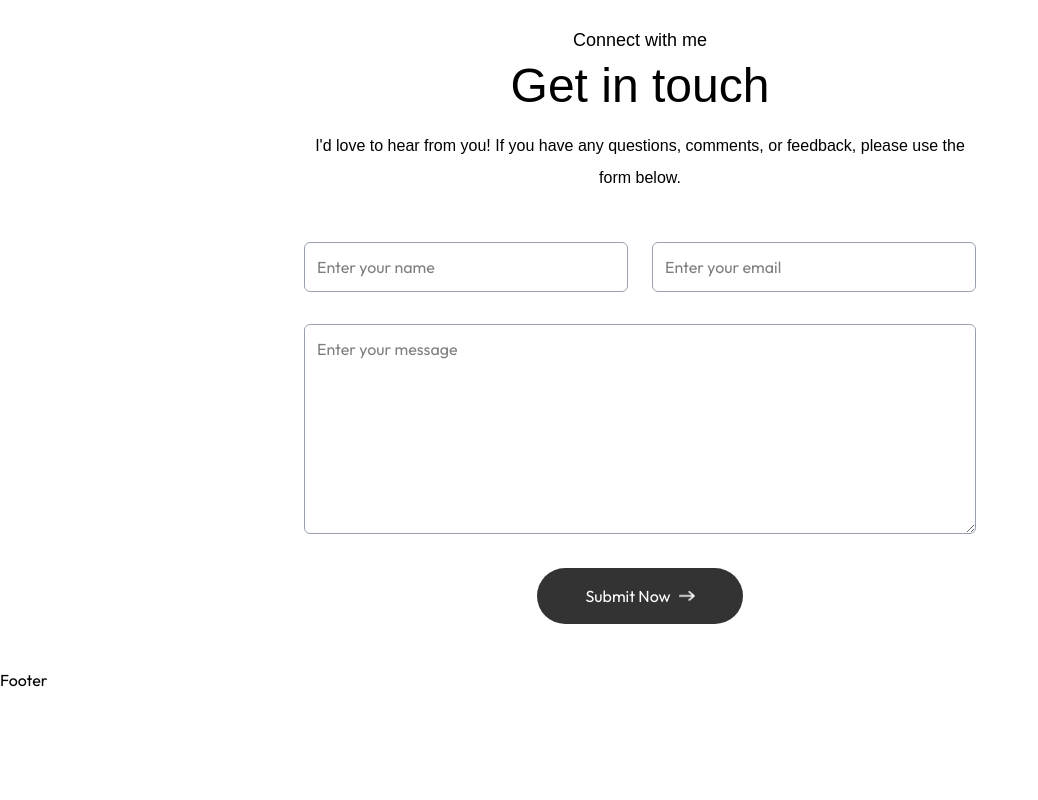
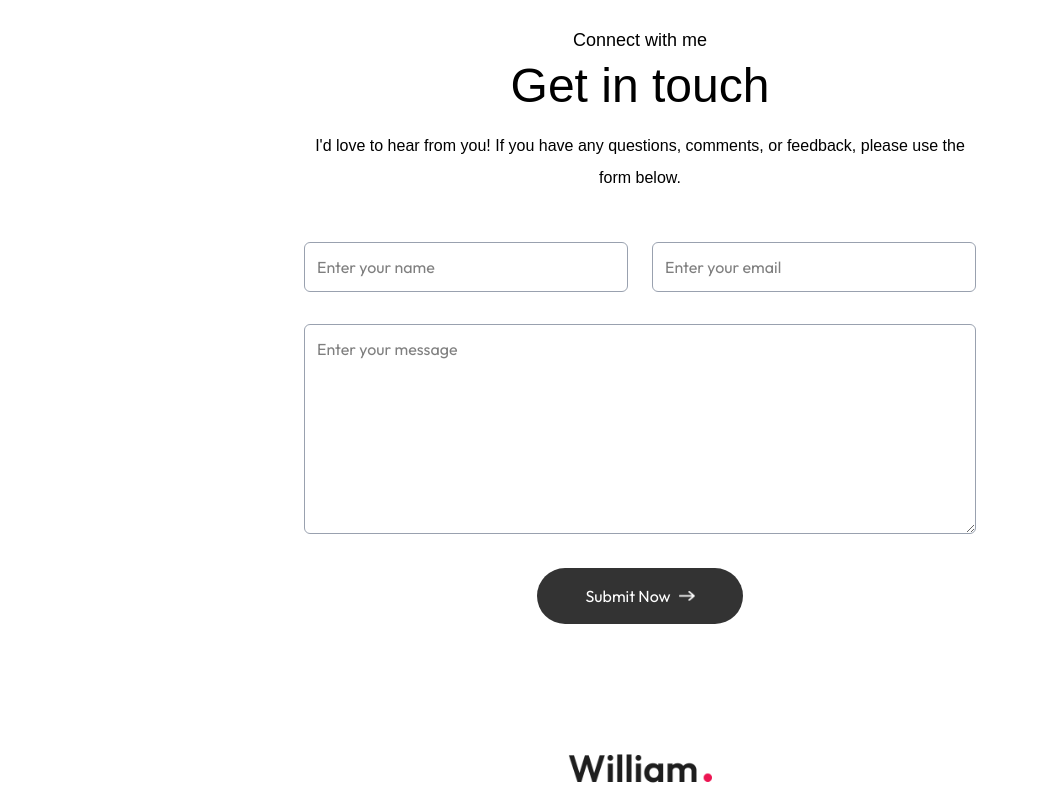
Before and after one commit to avicious/portfolio, a Next.js app: page / in a window 1280 px wide. Shown: the part 3016-3816 px from the top of the page, without its empty margins (0-1038 px from the left). Before the commit the page ends 3712 px from the top, so only its background shows below. Built offline with nearby package versions, Linux system fonts and the light colour scheme; no server answers; a web font is replaced by a local one.

Commit message:
footer updated

```diff
--- a/components/Footer.jsx
+++ b/components/Footer.jsx
@@ -1,7 +1,14 @@
+import { assets } from "@/assets/assets";
+import Image from "next/image";
+
 const Footer = () => {
-    return (
-        <div>Footer</div>
-    );
+  return (
+    <div className="mt-20">
+      <div className="text-center">
+        <Image src={assets.logo} alt="Shubham" className="w-36 mx-auto mb-2" />
+      </div>
+    </div>
+  );
 };
 
 export default Footer;
```
